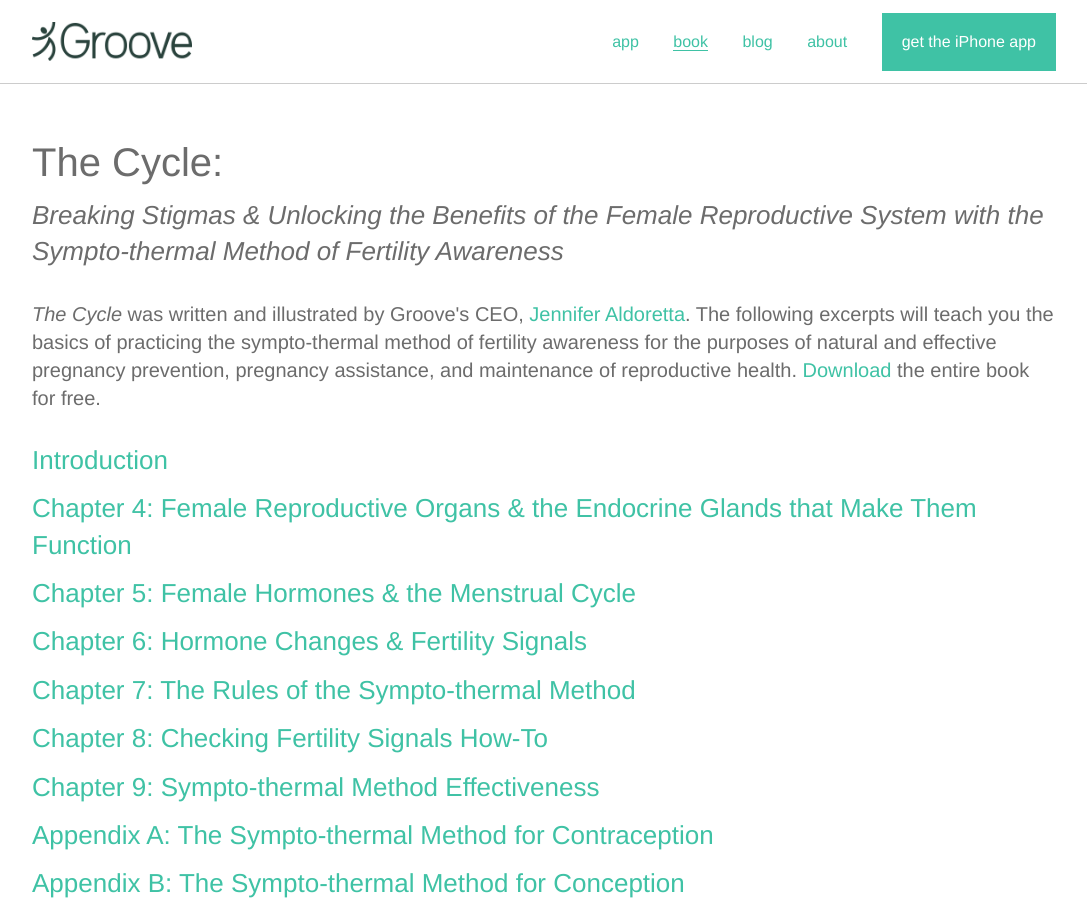
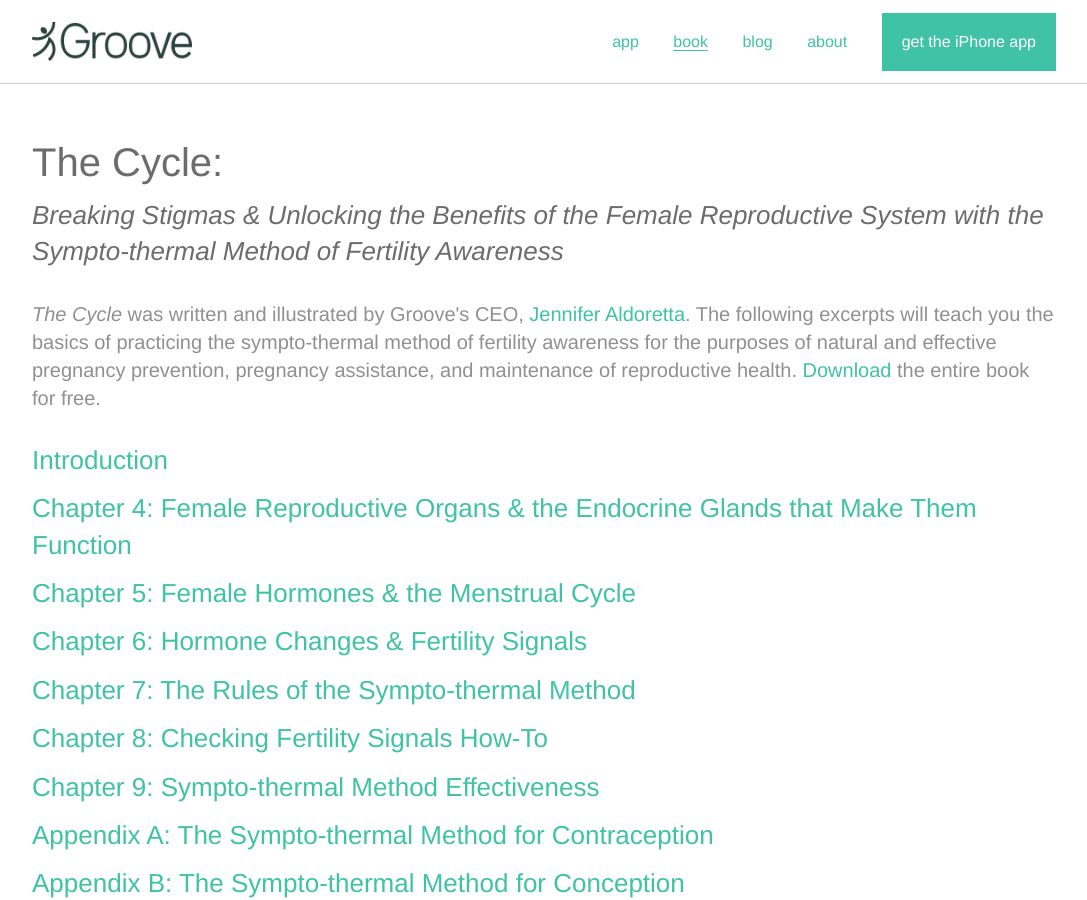
Before and after one commit to readytogroove/readytogroove.github.io, a Jekyll site: the page built from the-cycle.html, in a window 1280 px wide and 900 px high. Shown: the whole window, without its empty margins (96-1183 px from the left). Built offline with Jekyll 4.4.1, drawn with Linux system fonts in a browser that asks for light colours; nearby versions of some CDN libraries; Markdown is read by kramdown in place of the engine named in the settings.

Commit message:
updated style for book description

```diff
--- a/the-cycle.html
+++ b/the-cycle.html
@@ -8,7 +8,7 @@
   <div class="container">
     <h1 class="gray-dark the-cycle-header">The Cycle:</h1>
     <h3 class="gray-dark the-cycle-sub-header italics">Breaking Stigmas & Unlocking the Benefits of the Female Reproductive System with the Sympto-thermal Method of Fertility Awareness</h3>
-    <p class="gray-dark the-cycle-info-text"><span class="italics">The Cycle</span> was written and illustrated by Groove's CEO, <a class="text-link" href="/about">Jennifer Aldoretta</a>. The following excerpts will teach you the basics of practicing the sympto-thermal method of fertility awareness for the purposes of natural and effective pregnancy prevention, pregnancy assistance, and maintenance of reproductive health. <a class="text-link" target="_blank" href="https://leanpub.com/the-cycle">Download</a> the entire book for free.</p>
+    <p class="gray-light the-cycle-info-text"><span class="italics">The Cycle</span> was written and illustrated by Groove's CEO, <a class="text-link" href="/about">Jennifer Aldoretta</a>. The following excerpts will teach you the basics of practicing the sympto-thermal method of fertility awareness for the purposes of natural and effective pregnancy prevention, pregnancy assistance, and maintenance of reproductive health. <a class="text-link" target="_blank" href="https://leanpub.com/the-cycle">Download</a> the entire book for free.</p>
     <!-- <img class="the-cycle" src="/img/the-cycle.jpg" /> -->
     <div class="the-cycle-chapters">
       {% for post in site.categories['the-cycle'] %}
```
